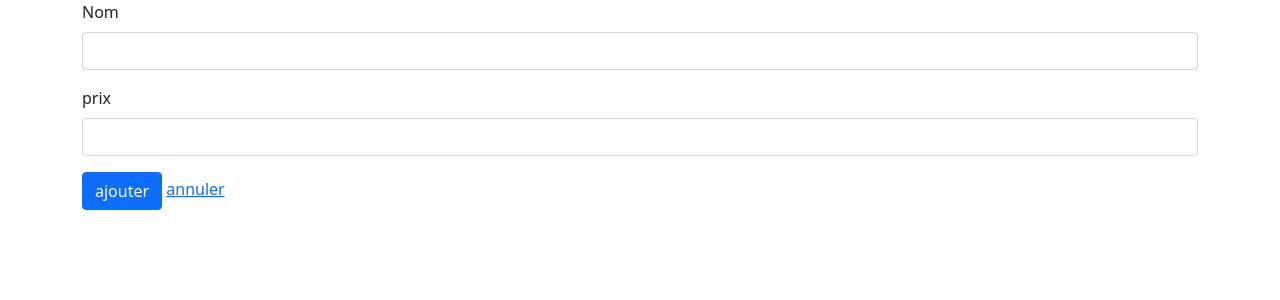
After one commit to GauthierY/phpmysql-crud, a PHP site: page /ajouter.php in a window 1280 px wide. The commit adds this page. Shown: the top 300 px of the page. Run offline with PHP 8.4, Linux system fonts and the light colour scheme.

Commit message:
ajouter un produit

```diff
--- /dev/null
+++ b/ajouter.php
@@ -0,0 +1,38 @@
+<?php
+
+?>
+
+<!DOCTYPE html>
+<html lang="en">
+
+<head>
+    <meta charset="UTF-8">
+    <meta http-equiv="X-UA-Compatible" content="IE=edge">
+    <meta name="viewport" content="width=device-width, initial-scale=1.0">
+    <link href="https://cdn.jsdelivr.net/npm/bootstrap@5.1.3/dist/css/bootstrap.min.css" rel="stylesheet" integrity="sha384-1BmE4kWBq78iYhFldvKuhfTAU6auU8tT94WrHftjDbrCEXSU1oBoqyl2QvZ6jIW3" crossorigin="anonymous">
+    <title>Document</title>
+</head>
+
+<body>
+    <div class="container">
+        <div class="row">
+            <div class="col">
+                <form method="post" action="post.php">
+                    <div class="mb-3">
+                        <label  class="form-label">Nom</label>
+                        <input type="text" name="nomProduit" class="form-control">
+                    </div>
+                    <div class="mb-3">
+                        <label  class="form-label">prix</label>
+                        <input type="number" name="prixProduit" class="form-control">
+                    </div>
+                    <button type="submit" name="tintin" class="btn btn-primary">ajouter</button>
+                    <a href="index.php">annuler</a>
+                </form>
+            </div>
+        </div>
+    </div>
+    <script src="https://cdn.jsdelivr.net/npm/bootstrap@5.1.3/dist/js/bootstrap.bundle.min.js" integrity="sha384-ka7Sk0Gln4gmtz2MlQnikT1wXgYsOg+OMhuP+IlRH9sENBO0LRn5q+8nbTov4+1p" crossorigin="anonymous"></script>
+</body>
+
+</html>
--- a/index.php
+++ b/index.php
@@ -21,6 +21,7 @@ $listeDesProduits = $crud->getData($query);
     <div class="container">
         <div class="row">
             <div class="col">
+                <a href="ajouter.php">ajouter</a>
                 <h1>Gestion de stock</h1>
                 <table class="table">
   <thead>
```
Also changed, not shown: classe/Crud.php (+19 -1 lines), post.php (added, +31 -0 lines).
